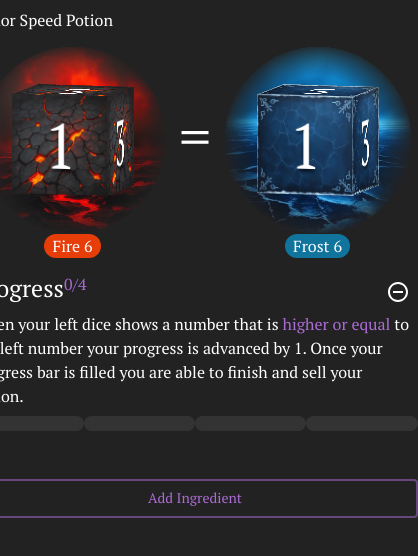
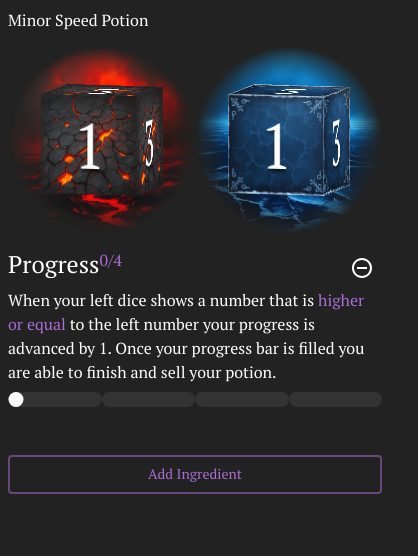
Before and after one commit to emilnigma/emilnigma.github.io, a React (Vite) app: page / in a window 390 px wide. Both pictures are taken after a click on the button "Minor Speed Potion". Shown: the top 556 px of the page, 418 px wide, since content can reach past the window. Built offline with nearby package versions, Linux system fonts and the light colour scheme; a web font is replaced by a local one.

Commit message:
fix mobile ui

```diff
--- a/src/Components/Board/Portrait.tsx
+++ b/src/Components/Board/Portrait.tsx
@@ -21,7 +21,7 @@ function Portrait({
         backgroundPosition: 'center',
         backgroundImage: `url("${img}")`,
         backgroundSize: 'cover',
-        maskImage: 'radial-gradient(circle at 50%, rgba(0, 0, 0, 1) 45%, rgba(0, 0, 0, 0.1) 66%, rgba(0, 0, 0, 0) 66%',
+        maskImage: 'radial-gradient(circle at 50%, rgba(0, 0, 0, 1) 45%, rgba(0, 0, 0, 0) 66%',
         borderWidth: '2px',
         borderStyle: 'solid',
         borderImage: 'linear-gradient(to bottom, transparent, #333, transparent) 1 0 1 0',
--- a/src/Components/Board/Rolls.tsx
+++ b/src/Components/Board/Rolls.tsx
@@ -1,6 +1,4 @@
-import {
-  Box, Chip, Stack, Typography,
-} from '@mui/material';
+import { Grid, Typography } from '@mui/material';
 import { observer } from 'mobx-react';
 import { useStore } from '../../Core/Store';
 import Portrait from './Portrait';
@@ -12,56 +10,23 @@ function Rolls() {
   const {
     level, rollTheme, rollLeft, rollRight,
   } = useStore();
-  const sign = rollLeft === undefined || rollRight === undefined ? '' : rollLeft > rollRight ? '>' : rollLeft < rollRight ? '<' : '=';
+  // const sign = rollLeft === undefined || rollRight === undefined ? '' : rollLeft > rollRight ? '>' : rollLeft < rollRight ? '<' : '=';
   const [themeLeft, themeRight] = rollTheme;
-
   return (
     <>
       <Typography>{level}</Typography>
-      <Stack direction="row" textAlign="center" justifyContent="center">
-        <Box sx={{ justifyItems: 'center' }}>
+      <Grid container textAlign="center" justifyContent="center">
+        <Grid item xs={6} display="grid" justifyContent="center" sx={{ zIndex: 9 }}>
           <Portrait img={Dice[themeLeft].bg} refe={Juice.rollLeft}>
             <Dice2 num={rollLeft} img={Dice[themeLeft].img} />
           </Portrait>
-          <Chip
-            label={`${themeLeft} 6`}
-            size="small"
-            sx={{
-              fontSize: '1rem',
-              backgroundColor: Dice[themeLeft].rgb,
-              mt: -2,
-              zIndex: 9,
-            }}
-          />
-        </Box>
-        <Box sx={{ width: '45px' }}>
-          <Typography
-            variant="h2"
-            fontFamily="PT Serif"
-            sx={{
-              height: '192px',
-              alignContent: 'center',
-            }}
-          >
-            {sign}
-          </Typography>
-        </Box>
-        <Box sx={{ justifyItems: 'center' }}>
+        </Grid>
+        <Grid item xs={6} display="grid" justifyContent="center">
           <Portrait img={Dice[themeRight].bg} refe={Juice.rollRight}>
             <Dice2 num={rollRight} img={Dice[themeRight].img} />
           </Portrait>
-          <Chip
-            label={`${themeRight} 6`}
-            size="small"
-            sx={{
-              fontSize: '1rem',
-              backgroundColor: Dice[themeRight].rgb,
-              mt: -2,
-              zIndex: 9,
-            }}
-          />
-        </Box>
-      </Stack>
+        </Grid>
+      </Grid>
     </>
   );
 }
--- a/src/Components/Main/Game.tsx
+++ b/src/Components/Main/Game.tsx
@@ -19,7 +19,7 @@ function Game() {
       direction="column"
       spacing={1}
       sx={{
-        m: 1, display: 'grid', justifySelf: 'center', maxWidth: '500px',
+        m: 1, display: 'grid', justifySelf: 'center', width: 'min(100%, 500px)',
       }}
     >
       { pageMapping[page] }
```
